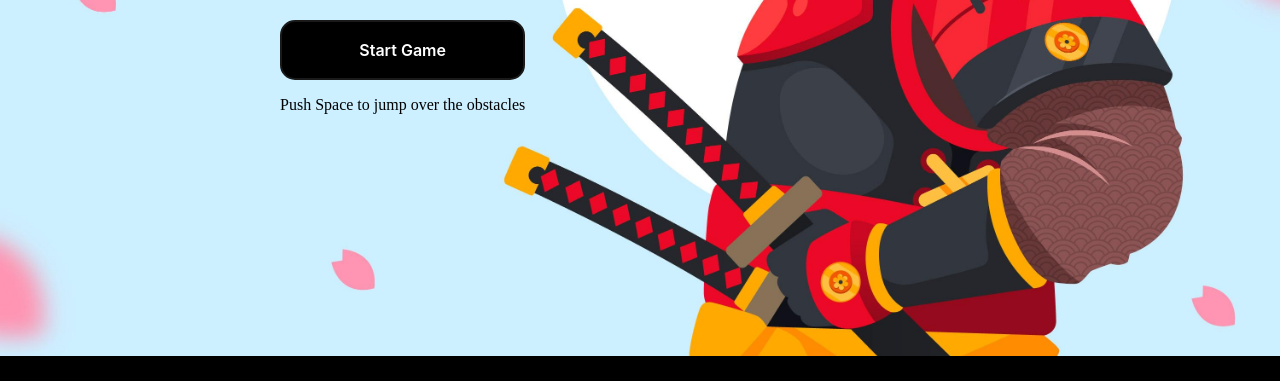
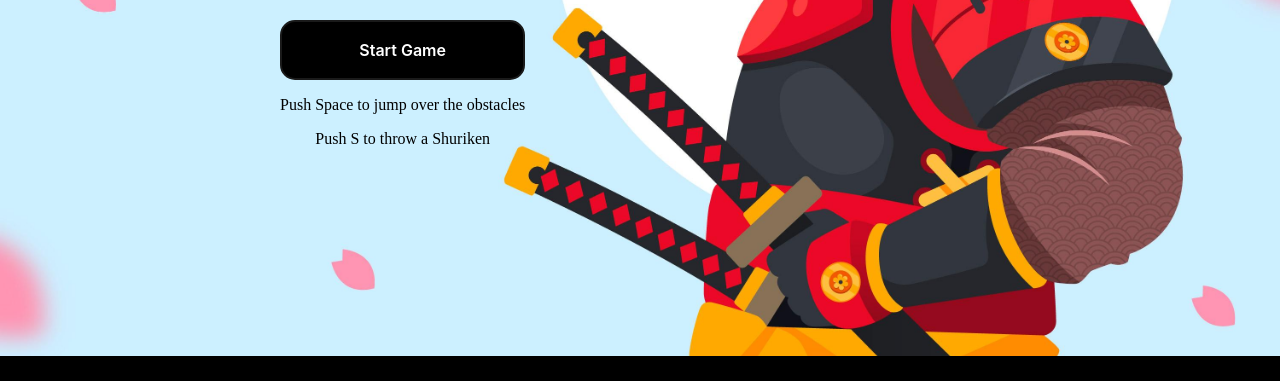
Before and after one commit to BaptisteDSH/Final-project-Module-1, a plain HTML site: page index.html in a window 1280 px wide. Shown: the part 419-800 px from the top of the page. Drawn offline with Linux system fonts and the light colour scheme; a web font is replaced by a local one.

```diff
--- a/index.html
+++ b/index.html
@@ -21,6 +21,7 @@
           <div class="inside-container-start">
             <button id="start-button">Start Game</button>
             <p>Push Space to jump over the obstacles</p>
+            <p class="command">Push S to throw a Shuriken</p>
           </div>
         </div>
       </div>
--- a/styles/style.css
+++ b/styles/style.css
@@ -62,6 +62,10 @@ body {
   background-image: url("../images/start-screen.jpg");
   background-size: cover;
   height: 775px;
+}
+
+.command {
+  margin: 0px;
 }
 
 #end-screen {
```
Also changed, not shown: 1 other file.
